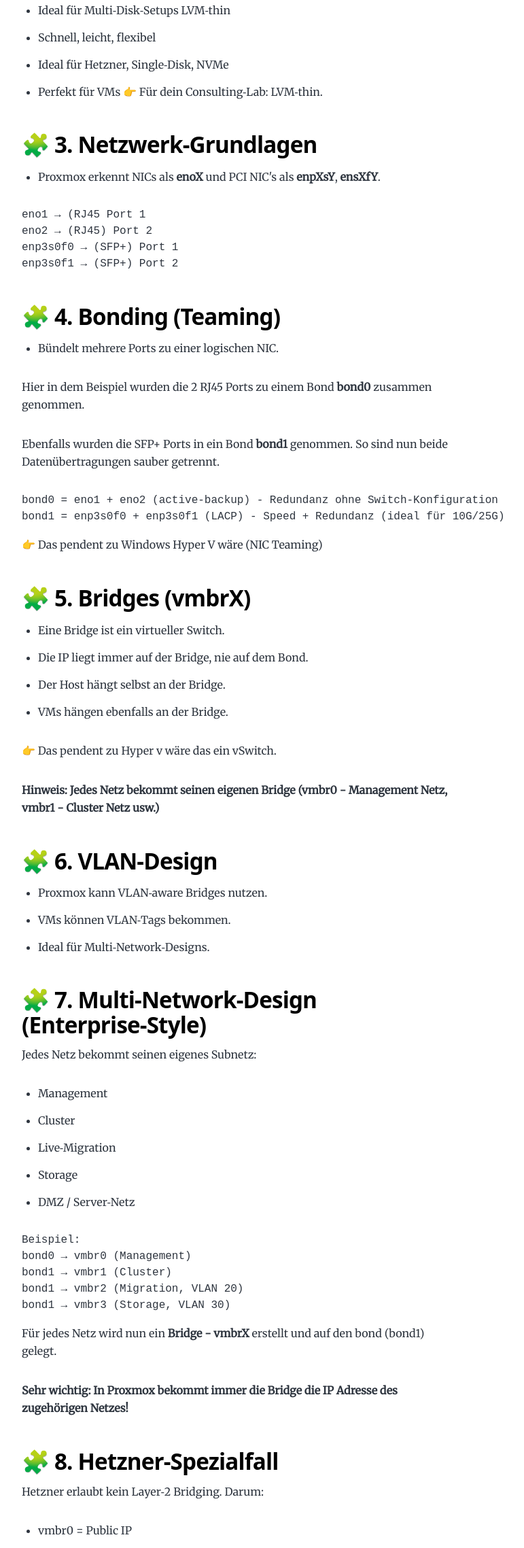
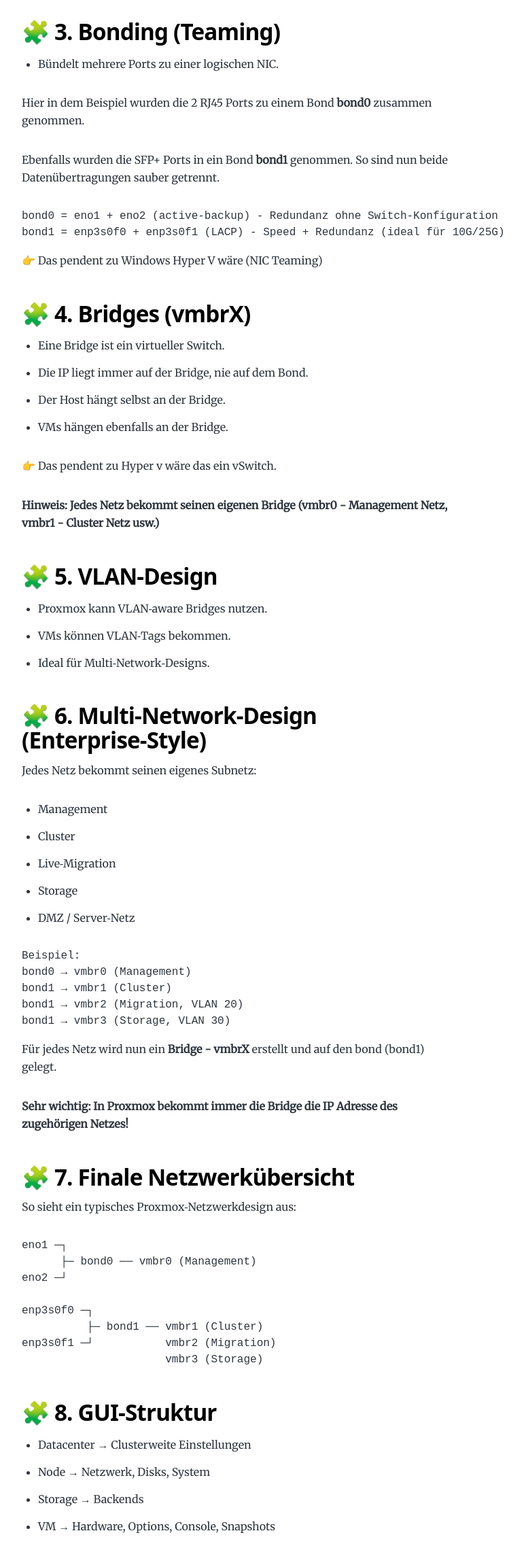
Before and after one commit to yoqedo/project0815, a Gatsby site: page /proxmox-networking/ in a window 1280 px wide. Shown: the part 1216-3493 px from the top of the page at 68% size, without its empty margins (292-1063 px from the left). Built offline with nearby package versions, Linux system fonts and the light colour scheme; Gatsby itself is replaced by a stand-in of ours; some packages are replaced by stand-ins of ours; code samples lack their colours.

Commit message:
Update index.md

````diff
--- a/content/blog/proxmox-networking/index.md
+++ b/content/blog/proxmox-networking/index.md
@@ -17,28 +17,15 @@
 - Mehrere Nodes bilden einen Cluster.
 - Storage kann lokal oder remote sein (LVM‑thin, ZFS, NFS, iSCSI, Ceph).
 
-## 🧩 2. Storage‑Design
-ZFS
-- Dateisystem + Volume Manager
-- Prüfsummen, Snapshots, Selbstheilung
-- RAM‑hungrig
-- Ideal für Multi‑Disk‑Setups
-LVM‑thin
-- Schnell, leicht, flexibel
-- Ideal für Hetzner, Single‑Disk, NVMe
-- Perfekt für VMs
-👉 Für dein Consulting‑Lab: LVM‑thin.
-
-## 🧩 3. Netzwerk‑Grundlagen
+## 🧩 2. Netzwerk‑Grundlagen
 - Proxmox erkennt NICs als **enoX** und PCI NIC's als **enpXsY**, **ensXfY**.
 ```
-eno1 → (RJ45 Port 1
-eno2 → (RJ45) Port 2
-enp3s0f0 → (SFP+) Port 1
-enp3s0f1 → (SFP+) Port 2
+eno1      → RJ45 Port 1 (Onboard)
+eno2      → RJ45 Port 2 (Onboard)
+enp3s0f0  → SFP+ Port 1 (PCIe NIC)
+enp3s0f1  → SFP+ Port 2 (PCIe NIC)
 ```
-
-## 🧩 4. Bonding (Teaming)
+## 🧩 3. Bonding (Teaming)
 - Bündelt mehrere Ports zu einer logischen NIC.
 
 Hier in dem Beispiel wurden die 2 RJ45 Ports zu einem Bond **bond0** zusammen genommen.
@@ -50,7 +37,7 @@
 ```
 👉 Das pendent zu Windows Hyper V wäre (NIC Teaming)
 
-## 🧩 5. Bridges (vmbrX)
+## 🧩 4. Bridges (vmbrX)
 - Eine Bridge ist ein virtueller Switch.
 - Die IP liegt immer auf der Bridge, nie auf dem Bond.
 - Der Host hängt selbst an der Bridge.
@@ -60,12 +47,12 @@
 
 **Hinweis: Jedes Netz bekommt seinen eigenen **Bridge** (vmbr0 - Management Netz, vmbr1 - Cluster Netz usw.)**
 
-## 🧩 6. VLAN‑Design
+## 🧩 5. VLAN‑Design
 - Proxmox kann VLAN‑aware Bridges nutzen.
 - VMs können VLAN‑Tags bekommen.
 - Ideal für Multi‑Network‑Designs.
 
-## 🧩 7. Multi‑Network‑Design (Enterprise‑Style)
+## 🧩 6. Multi‑Network‑Design (Enterprise‑Style)
 Jedes Netz bekommt seinen eigenes Subnetz:
 - Management
 - Cluster
@@ -83,28 +70,20 @@
 
 **Sehr wichtig: In Proxmox bekommt immer die **Bridge** die IP Adresse des zugehörigen Netzes!**
 
-## 🧩 8. Hetzner‑Spezialfall
-Hetzner erlaubt kein Layer‑2 Bridging.
-Darum:
-- vmbr0 = Public IP
-- alle anderen vmbrX = Private Netze
-- Proxmox über das Routing
-- NAT + IP‑Forwarding nötig
-- VMs bekommen private IPs
+## 🧩 7. Finale Netzwerkübersicht
+So sieht ein typisches Proxmox‑Netzwerkdesign aus:
+```
+eno1 ─┐
+      ├─ bond0 ── vmbr0 (Management)
+eno2 ─┘
 
-## 🧩 9. Zugriff auf VMs
-Port‑Forwarding ist möglich aber nicht die beste Lösung.
-- Möglich, aber unsicher
-- Nur mit Firewall‑Regeln
+enp3s0f0 ─┐
+          ├─ bond1 ── vmbr1 (Cluster)
+enp3s0f1 ─┘           vmbr2 (Migration)
+                      vmbr3 (Storage)
+```
 
-⭐ VPN ist die beste Lösung
-- WireGuard / Tailscale / OpenVPN als Client
-- Du bekommst eine VPN‑IP
-- Zugriff auf alle internen Netze
-- Keine Ports offen
-- Maximale Sicherheit
-
-## 🧩 10. GUI‑Struktur
+## 🧩 8. GUI‑Struktur
 - Datacenter → Clusterweite Einstellungen
 - Node → Netzwerk, Disks, System
 - Storage → Backends
````
